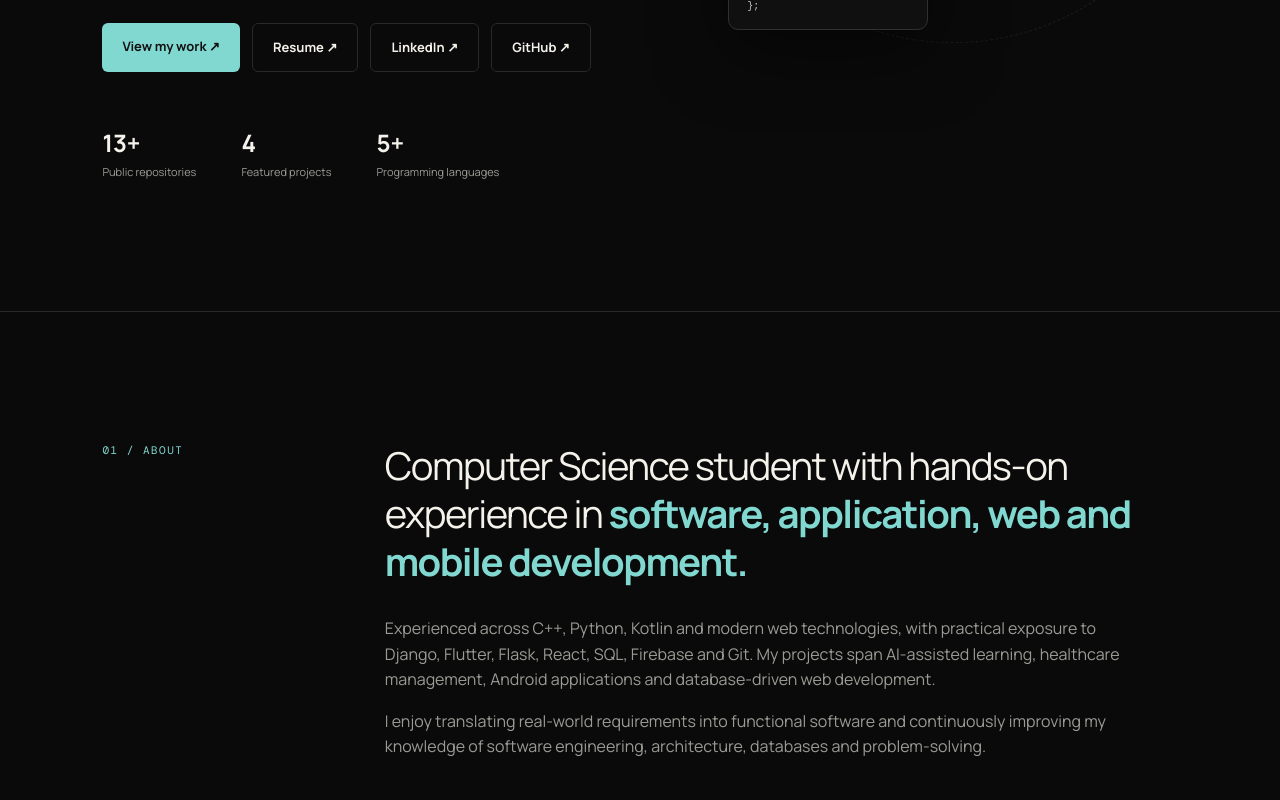
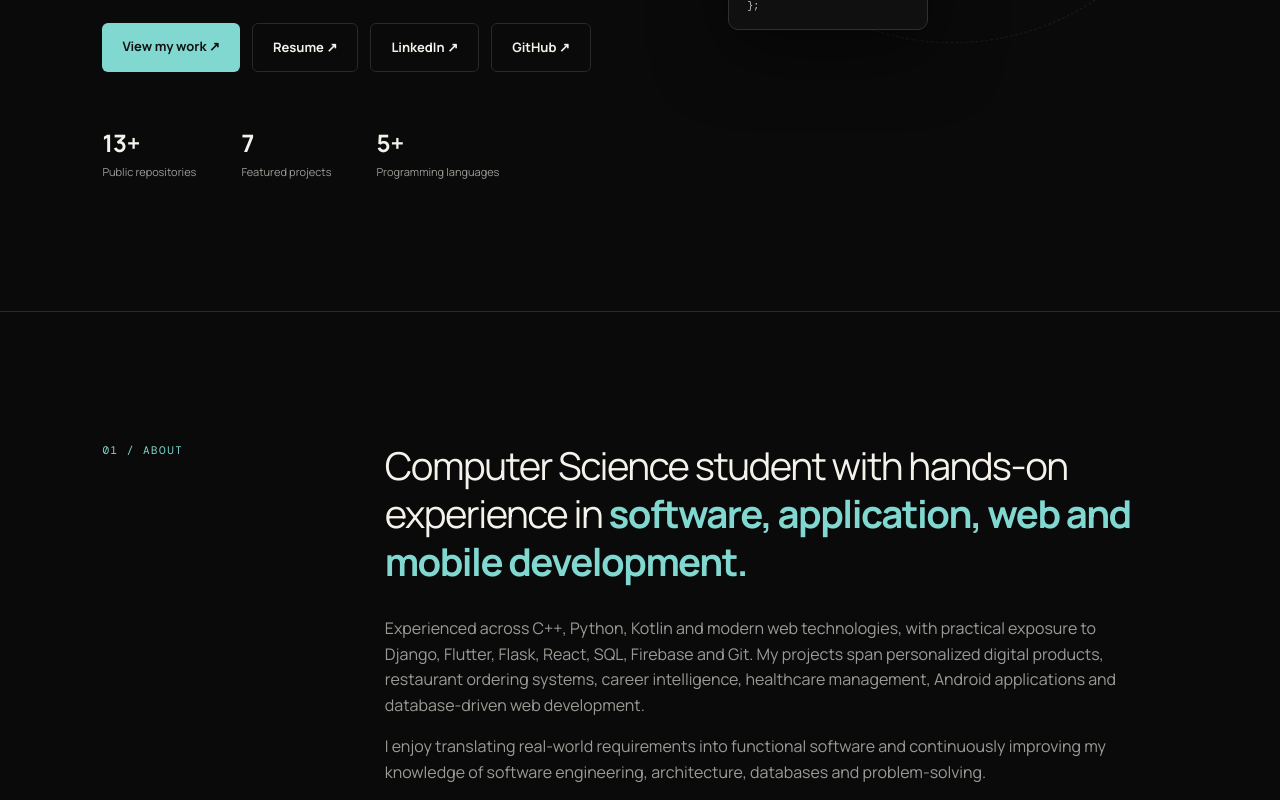
Before and after one commit to Mxrkinnit/mark-alex-portfolio, a Next.js app: page / in a window 1280 px wide. Shown: the part 760-1560 px from the top of the page. Built offline with nearby package versions, Linux system fonts and the light colour scheme.

Commit message:
Updated 3 projects

```diff
--- a/app/page.tsx
+++ b/app/page.tsx
@@ -1,7 +1,62 @@
+
 "use client";
+
 import { useState } from "react";
 import ScrollReveal from "./ScrollReveal";
+
 const projects = [
+  {
+    title: "MadeForEachOther",
+    period: "10/2026 — Present",
+    type: "Full-Stack Development · Product Design",
+    description:
+      "A personalized digital gifting platform that transforms personal memories, photographs, and heartfelt messages into unique websites for anniversaries, birthdays, apologies, and other meaningful occasions.",
+    details:
+      "Developed a customer order workflow with customizable gift preferences and photo uploads, alongside an administrative dashboard for building, previewing, saving, and publishing personalized gift pages. Integrated Supabase for database management, authentication, and private photo storage, with dynamic routes generating unique URLs for published gifts.",
+    tech: [
+      "Next.js",
+      "React",
+      "TypeScript",
+      "Supabase",
+      "Tailwind CSS",
+    ],
+    link: "https://github.com/Mxrkinnit/made-for-each-other",
+  },
+  {
+    title: "MenuSasa",
+    period: "09/2026 — Present",
+    type: "Full-Stack Development · Restaurant Technology",
+    description:
+      "A QR-powered restaurant ordering platform that enables customers to browse digital menus, order directly from their tables, and manage their selections through an interactive, mobile-friendly interface.",
+    details:
+      "Implemented table-specific QR codes, menu browsing, shopping-cart functionality, and order submission. Integrated Supabase for restaurant, table, menu, and order data, with administrative tools for managing incoming orders. Designed the platform around reusable restaurant structures to support future expansion into a multi-restaurant ordering service.",
+    tech: [
+      "Next.js",
+      "React",
+      "TypeScript",
+      "Supabase",
+      "QR Codes",
+    ],
+    link: "https://github.com/Mxrkinnit/MenuSasa",
+  },
+  {
+    title: "CareerAtlas AI",
+    period: "10/2026",
+    type: "Data Engineering · Career Intelligence · Hackathon",
+    description:
+      "A workforce intelligence platform that helps users explore career opportunities through explainable skill matching, skills-gap analysis, employment data, and indicators of AI-driven changes in the workplace.",
+    details:
+      "Developed a career-matching engine that ranks occupations using a transparent scoring formula and identifies missing skills with structured reskilling recommendations. Integrated occupational and workforce datasets, country-specific employment information, and skill-trend indicators into an interactive platform. The project combines data processing, API development, automated validation, and visual analytics to support evidence-informed career exploration.",
+    tech: [
+      "React",
+      "TypeScript",
+      "Vite",
+      "Node.js",
+      "Express",
+      "Recharts",
+    ],
+    link: "https://github.com/Mxrkinnit/SDC_Hackathon",
+  },
   {
     title: "StudySmartAI",
     period: "05/2026 — 08/2026",
@@ -13,7 +68,6 @@ const projects = [
     tech: ["C++", "OOP", "Xcode", "Software Design"],
     link: "https://github.com/Mxrkinnit/StudySmartAI",
   },
-
   {
     title: "Hospital Management System",
     period: "04/2026 — 08/2026",
@@ -25,7 +79,6 @@ const projects = [
     tech: ["C++", "OOP", "Data Structures", "System Design"],
     link: "https://github.com/Mxrkinnit/Hospital-Management-System",
   },
-
   {
     title: "Looket App",
     period: "04/2023 — 07/2023",
@@ -37,7 +90,6 @@ const projects = [
     tech: ["Kotlin", "Android", "Gradle", "UI Development"],
     link: "https://github.com/Mxrkinnit/Looket_App",
   },
-
   {
     title: "CRUD Web Application",
     period: "02/2023 — 02/2023",
@@ -124,10 +176,9 @@ const education = [
   },
 ];
 
-
-
 export default function Home() {
   const [menuOpen, setMenuOpen] = useState(false);
+
   return (
     <main>
       {/* Navigation */}
@@ -164,27 +215,21 @@ export default function Home() {
           <a href="#about" onClick={() => setMenuOpen(false)}>
             About
           </a>
-
           <a href="#skills" onClick={() => setMenuOpen(false)}>
             Skills
           </a>
-
           <a href="#projects" onClick={() => setMenuOpen(false)}>
             Projects
           </a>
-
           <a href="#experience" onClick={() => setMenuOpen(false)}>
             Experience
           </a>
-
           <a href="#education" onClick={() => setMenuOpen(false)}>
             Education
           </a>
-
           <a href="#contact" onClick={() => setMenuOpen(false)}>
             Contact
           </a>
-
         </div>
       )}
 
@@ -247,7 +292,7 @@ export default function Home() {
             </div>
 
             <div>
-              <strong>4</strong>
+              <strong>{projects.length}</strong>
               <span>Featured projects</span>
             </div>
 
@@ -302,11 +347,12 @@ export default function Home() {
             </p>
 
             <p>
-            Experienced across C++, Python, Kotlin and modern web technologies,
-            with practical exposure to Django, Flutter, Flask, React, SQL,
-            Firebase and Git. My projects span AI-assisted learning, healthcare
-            management, Android applications and database-driven web
-            development.
+              Experienced across C++, Python, Kotlin and modern web
+              technologies, with practical exposure to Django, Flutter,
+              Flask, React, SQL, Firebase and Git. My projects span
+              personalized digital products, restaurant ordering systems,
+              career intelligence, healthcare management, Android
+              applications and database-driven web development.
             </p>
 
             <p>
@@ -390,8 +436,10 @@ export default function Home() {
               </h2>
 
               <p>
-              Projects demonstrating practical experience across systems,
-              mobile, backend and web development.
+                A selection of products and applications I&apos;ve built,
+                spanning full-stack development, restaurant technology,
+                career intelligence, mobile applications, and
+                database-driven systems.
               </p>
             </div>
 
@@ -443,12 +491,14 @@ export default function Home() {
             >
               Explore all GitHub repositories <span>↗</span>
             </a>
+
             <div className="github-callout">
               <div>
                 <p className="project-type">OPEN SOURCE · GITHUB</p>
                 <h3>Explore my code.</h3>
                 <p>
-      View my repositories, experiments and ongoing projects on GitHub.
+                  View my repositories, experiments and ongoing projects
+                  on GitHub.
                 </p>
               </div>
 
@@ -465,39 +515,53 @@ export default function Home() {
         </section>
       </ScrollReveal>
 
+      {/* Experience */}
       <ScrollReveal>
-        <section id="experience" className="section experience-section">
+        <section
+          id="experience"
+          className="section experience-section"
+        >
           <div className="section-label">04 / EXPERIENCE</div>
+
           <div className="content">
             <div className="section-heading">
-              <h2>Beyond<br /><em>code.</em></h2>
+              <h2>
+                Beyond
+                <br />
+                <em>code.</em>
+              </h2>
+
               <p>
-              Building products and businesses has helped me develop skills beyond
-              programming, including branding, communication, marketing and
-              problem-solving.
+                Building products and businesses has helped me develop
+                skills beyond programming, including branding,
+                communication, marketing and problem-solving.
               </p>
             </div>
+
             <div className="experience-card">
               <div className="experience-meta">
-                  <span>FOUNDER  · </span>
-                  <span>  ENTREPRENEURSHIP</span>
+                <span>FOUNDER · </span>
+                <span>ENTREPRENEURSHIP</span>
               </div>
 
               <div className="experience-main">
-                    <h3>FreeWill</h3>
+                <h3>{experience[0].company}</h3>
+
                 <p className="experience-role">
-                      Clothing &amp; Streetwear Brand
+                  {experience[0].role}
                 </p>
 
                 <p className="experience-description">
-                        FreeWill is an independent clothing and streetwear brand built
-                        around individuality, self-expression, and the freedom to
-                        define your own identity. The brand focuses on creating and
-                        promoting contemporary streetwear while developing a distinct
-                        visual identity and digital presence. As a co-founder, I oversee
-                        the brand's development, creative direction, product concepts,
-                        marketing and online presence, combining creativity,
-                        entrepreneurship and technology to grow the brand.
+                  FreeWill is an independent clothing and streetwear
+                  brand built around individuality, self-expression,
+                  and the freedom to define your own identity. The brand
+                  focuses on creating and promoting contemporary
+                  streetwear while developing a distinct visual identity
+                  and digital presence. As a co-founder, I oversee the
+                  brand&apos;s development, creative direction, product
+                  concepts, marketing and online presence, combining
+                  creativity, entrepreneurship and technology to grow
+                  the brand.
                 </p>
 
                 <div className="chips">
@@ -505,16 +569,18 @@ export default function Home() {
                     <span key={area}>{area}</span>
                   ))}
                 </div>
+
                 <div className="experience-links">
                   <a
-                                href="https://www.instagram.com/fr.eewill?stkn=OXRqMmM2OGlienN4"
+                    href="https://www.instagram.com/fr.eewill/"
                     target="_blank"
                     rel="noreferrer"
                   >
                     Instagram ↗
                   </a>
+
                   <a
-                              href="freewillco.xyz"
+                    href="https://freewillco.xyz"
                     target="_blank"
                     rel="noreferrer"
                   >
@@ -522,6 +588,7 @@ export default function Home() {
                   </a>
                 </div>
               </div>
+
               <div className="experience-arrow">↗</div>
             </div>
           </div>
@@ -530,7 +597,10 @@ export default function Home() {
 
       {/* Education */}
       <ScrollReveal>
-        <section id="education" className="section split education-section">
+        <section
+          id="education"
+          className="section split education-section"
+        >
           <div className="section-label">05 / EDUCATION</div>
 
           <div className="content">
@@ -599,9 +669,9 @@ export default function Home() {
           <blockquote>Build. Learn. Improve. Repeat.</blockquote>
 
           <p>
-          I believe the best way to grow as a developer is by continuously
-          building projects, solving problems, learning from mistakes and
-          improving with every iteration.
+            I believe the best way to grow as a developer is by
+            continuously building projects, solving problems, learning
+            from mistakes and improving with every iteration.
           </p>
         </section>
       </ScrollReveal>
@@ -620,8 +690,9 @@ export default function Home() {
 
             <p>
               I&apos;m interested in software development opportunities,
-            internships, collaborations and projects where I can continue
-            learning while contributing practical technical skills.
+              internships, collaborations and projects where I can
+              continue learning while contributing practical technical
+              skills.
             </p>
 
             <a
@@ -639,6 +710,7 @@ export default function Home() {
               >
                 GitHub
               </a>
+
               <a
                 href="https://www.linkedin.com/in/mark-alex-gachango-b55135270/"
                 target="_blank"
@@ -647,7 +719,9 @@ export default function Home() {
                 LinkedIn
               </a>
 
-            <a href="tel:+60177268530">+60 17-726 8530</a>
+              <a href="tel:+60177268530">
+                +60 17-726 8530
+              </a>
             </div>
           </div>
         </section>
```
Lines whose indentation alone changed are shown as unchanged.
